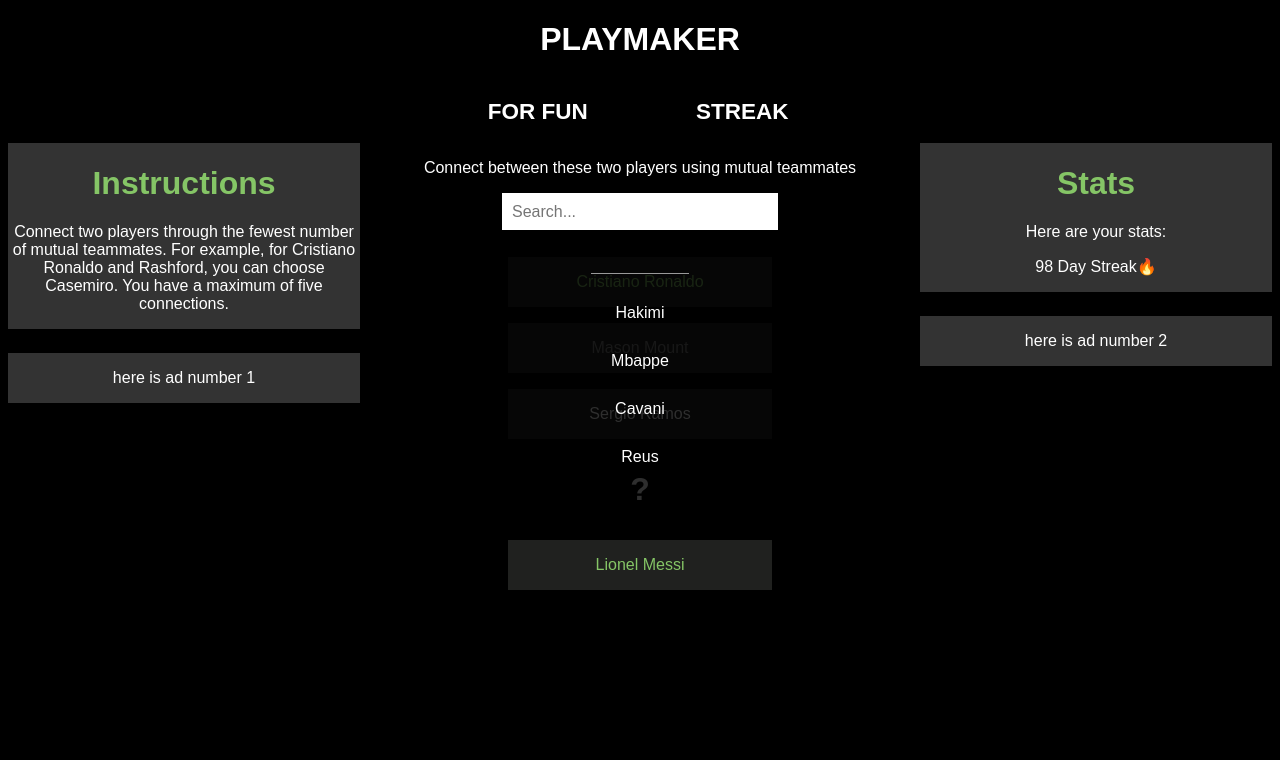
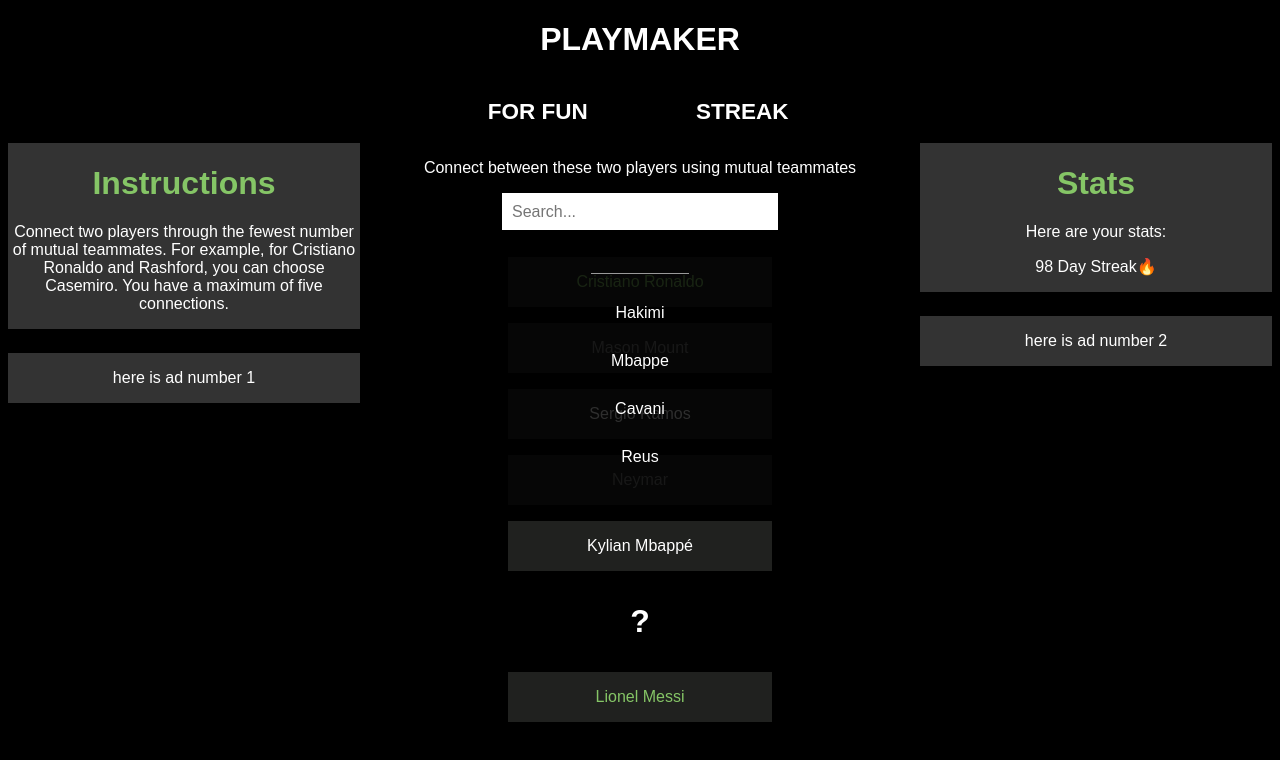
Before and after one commit to trevorkask/playmaker, a React (Vite) app in the folder front-end/: page / in a window 1280 px wide. Shown: the top 760 px of the page. Built offline with nearby package versions, Linux system fonts and the light colour scheme; a web font is replaced by a local one.

Commit message:
Fixed communication between parent an child component

```diff
--- a/front-end/src/Game.jsx
+++ b/front-end/src/Game.jsx
@@ -1,20 +1,41 @@
-import React from "react";
+import React, { useState } from "react";
 import './Game.css';
 import './Trial.css'
 import Trial from './Trial'
 import SearchBar from "./SearchBar";
 
 const Game = () => {
+    const [data, setData] = useState([]);
+
+    const handleData = (childData) => {
+        // add a function that communicates to the backend and gets the state
+        setData([...data, {name: childData, state: "gray"}]); //fixme
+    };
+
+    const playerData = [
+        { name: "Mason Mount", state: "gray" },
+        { name: "Sergio Ramos", state: "white" },
+        { name: "Neymar", state: "gray" },
+        { name: "Kylian Mbappé", state: "white"}
+    ];
+
     return(
         <div>
             <p>Connect between these two players using mutual teammates</p>
-            <SearchBar></SearchBar>
+            <SearchBar onData={handleData}/>
             <div className="main-container">
                 <div id = "end-point">
                     <p>Cristiano Ronaldo</p>
                 </div>
-                <Trial name="Mason Mount" state="gray"></Trial>
-                <Trial name="Sergio Ramos" state="white"></Trial>
+
+                {playerData.map((player) => (
+                    <Trial key={player.name} name={player.name} state={player.state} />
+                ))}
+
+                {data.map((player) => (
+                    <Trial key={player.name} name={player.name} state={player.state} />
+                ))}
+
                 <p><b>?</b></p>
                 <div id = "end-point">
                     <p>Lionel Messi</p>
--- a/front-end/src/SearchBar.jsx
+++ b/front-end/src/SearchBar.jsx
@@ -1,7 +1,7 @@
 import React, { useState, useEffect } from "react";
 import './SearchBar.css'
 
-function SearchBar() {
+function SearchBar(props) {
   const [query, setQuery] = useState("");
   const [options, setOptions] = useState([
     "Hakimi",
@@ -25,6 +25,10 @@
     }
   }
 
+  const sendDataToParent = (option) => {
+    props.onData(option);
+  };
+
   return (
     <div className="search-bar-container">
         <input
@@ -40,7 +44,7 @@
 
         <ul>
           {filteredOptions.map((option, index) => (
-            <li key={index} className="option" onClick={() => setQuery(option)}>
+            <li key={index} className="option" onClick={() => sendDataToParent(option)}>
               {option}
             </li>
           ))}
```
